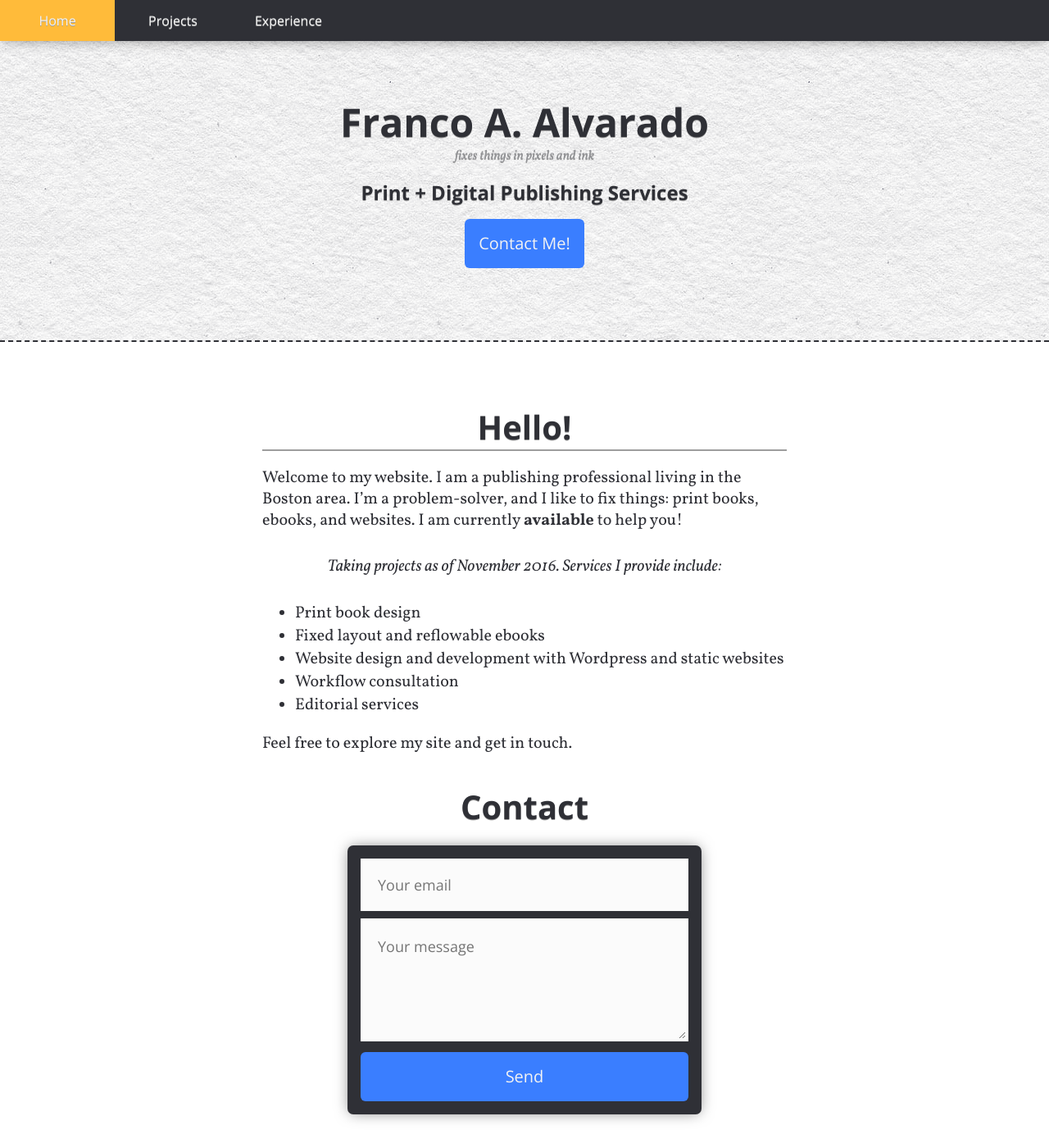
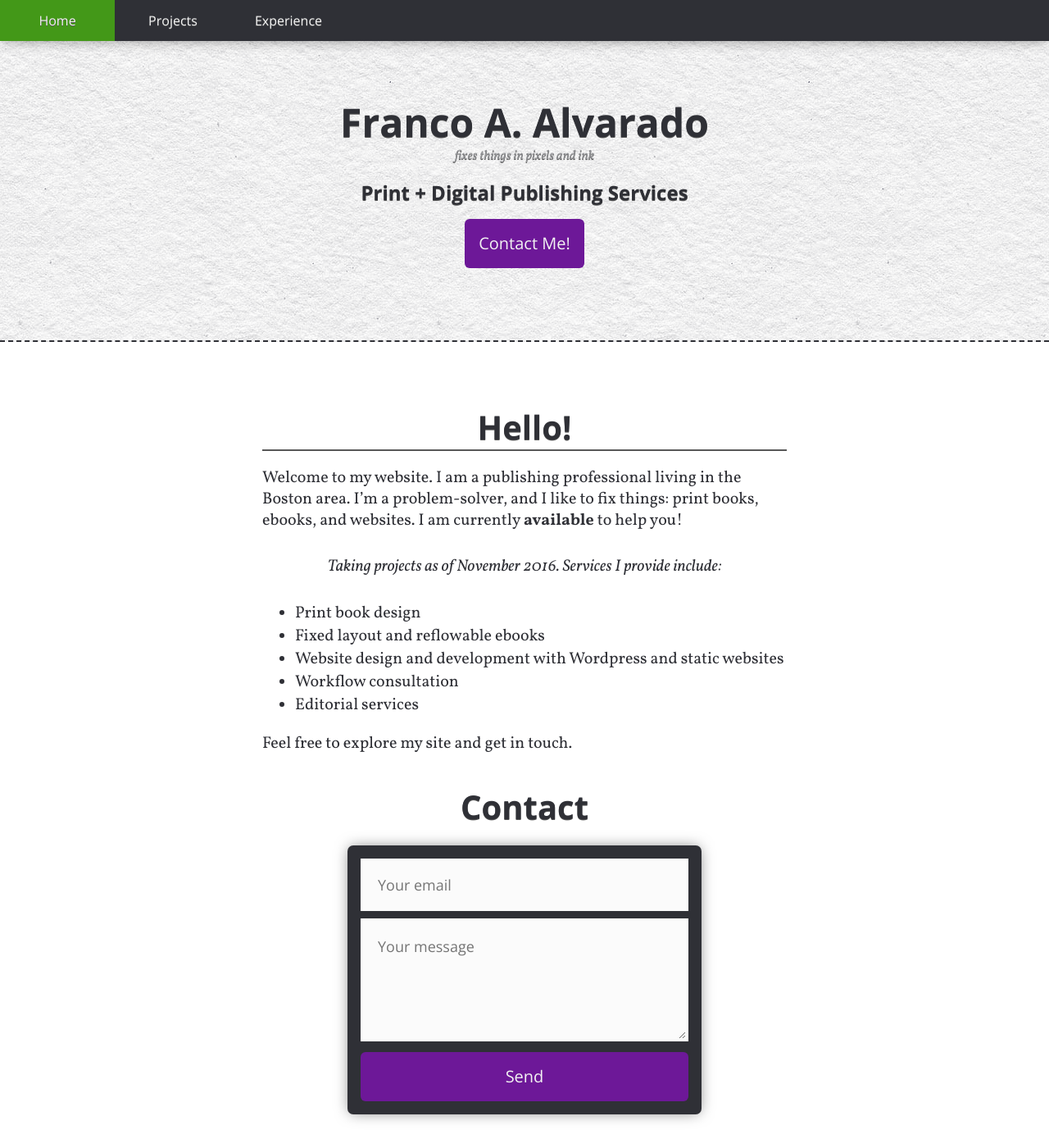
Before and after one commit to francopub/francopub.github.io, a Jekyll site: the page built from index.html, in a window 1280 px wide and 1400 px high. Shown: the whole window at 82% size. Built offline with Jekyll 4.4.1, drawn with Linux system fonts in a browser that asks for light colours; nearby versions of some CDN libraries; some web fonts are replaced.

Commit message:
new color
new color

```diff
--- a/_sass/_vars.scss
+++ b/_sass/_vars.scss
@@ -8,7 +8,7 @@ $gray: mix($charcoal, $offwhite);
 
 /* colors */
 
-$link-color: #ffbb3a;
+$link-color: #439818;
 $selection-color: adjust-hue($link-color, 20deg);
 
 $button-color: complement($link-color);
```
Also changed, not shown: 2 other files.
